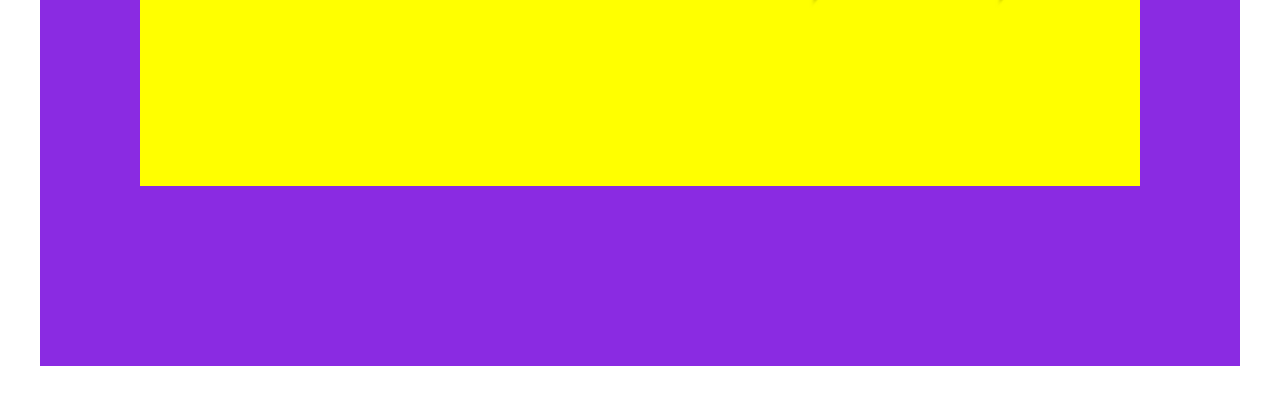
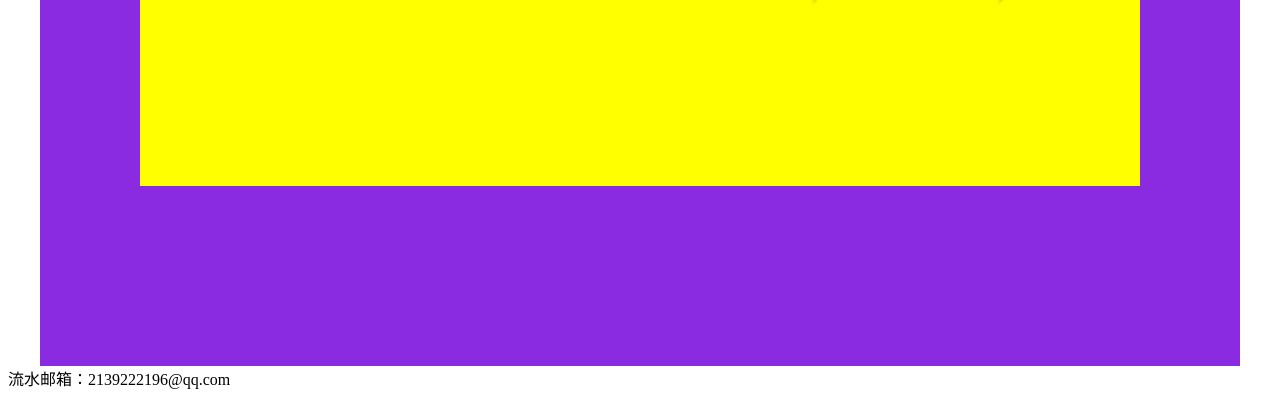
Before and after one commit to liushuiwrb/liushuiwrb.github.io, a plain HTML site: page index.html in a window 1280 px wide. Shown: the part 642-1040 px from the top of the page. Before the commit the page ends 1016 px from the top, so only its background shows below. Drawn offline with Linux system fonts and the light colour scheme.

Commit message:
Update index.html

```diff
--- a/index.html
+++ b/index.html
@@ -126,5 +126,6 @@
 		</div>
 		<div class="hua">考试科目</div>
 	</div>
+	<div>流水邮箱：2139222196@qq.com</div>
 </body>
 </html>
```
